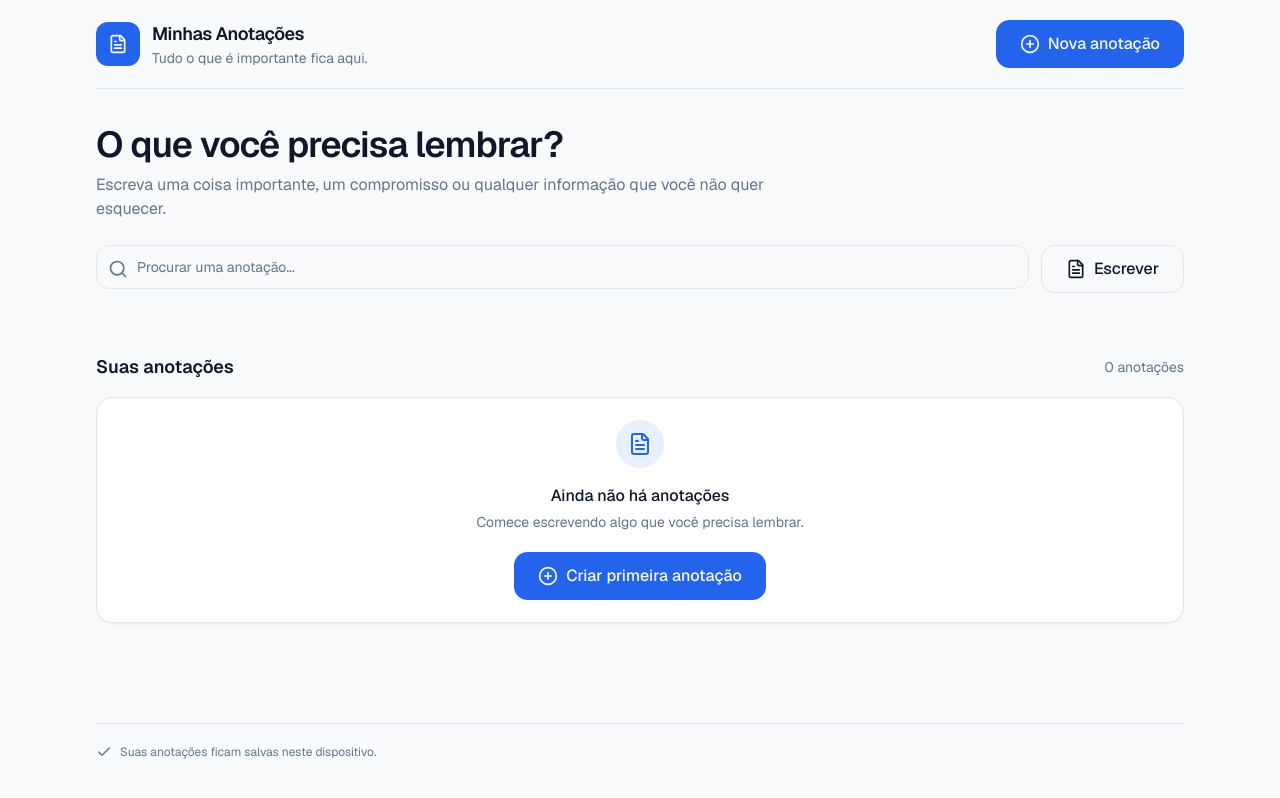
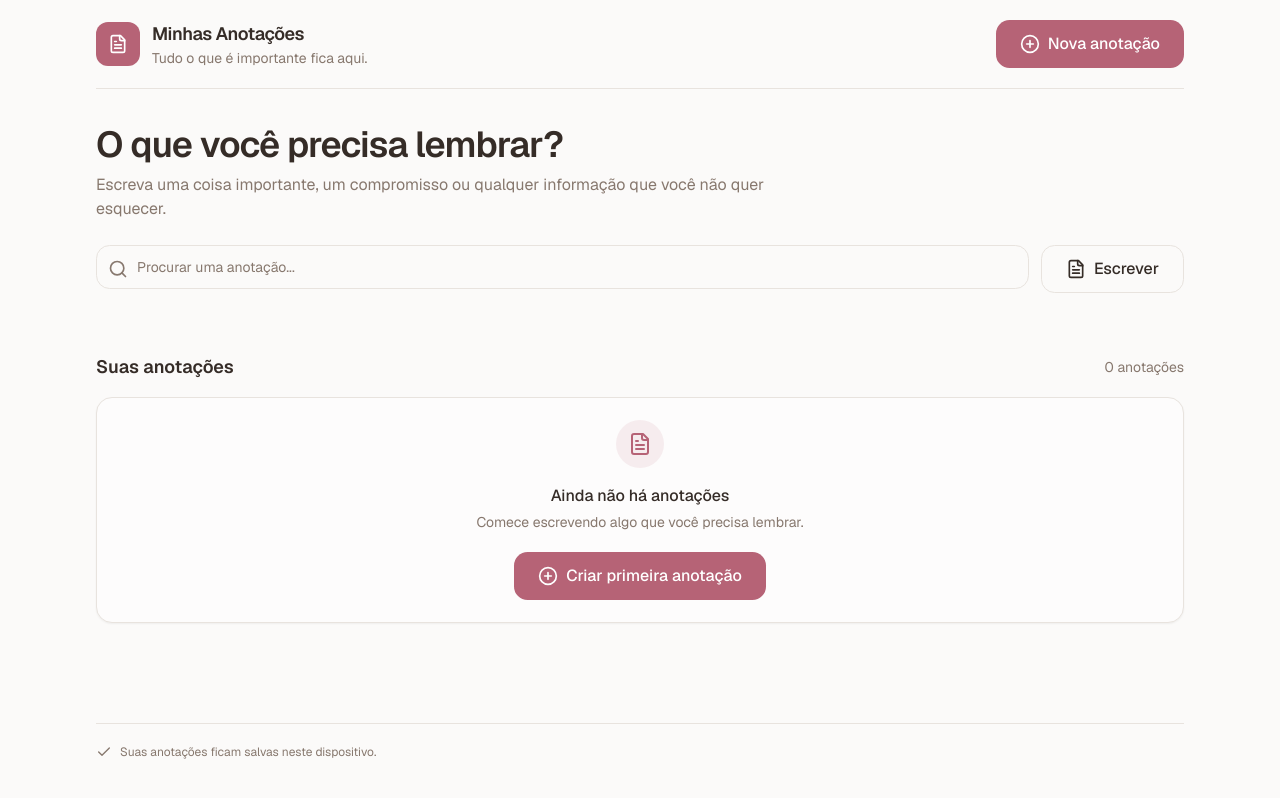
Before and after one commit to mmdj04/App-de-Anota-es, a Next.js app: page / in a window 1280 px wide. Built offline with nearby package versions, Linux system fonts and the light colour scheme.

Commit message:
style: apply soft neutral rose theme

```diff
--- a/app/globals.css
+++ b/app/globals.css
@@ -4,21 +4,23 @@
 
 @layer base {
   :root {
-    --background: 210 40% 98%;
-    --foreground: 222 47% 11%;
-    --card: 0 0% 100%;
-    --card-foreground: 222 47% 11%;
-    --border: 214 32% 91%;
-    --input: 214 32% 91%;
-    --ring: 221 83% 53%;
-    --primary: 221 83% 53%;
-    --primary-foreground: 210 40% 98%;
-    --muted: 210 40% 96%;
-    --muted-foreground: 215 16% 47%;
-    --accent: 210 40% 96%;
-    --accent-foreground: 222 47% 11%;
-    --destructive: 0 72% 51%;
-    --destructive-foreground: 210 40% 98%;
+    --background: 30 20% 98%;
+    --foreground: 24 16% 18%;
+    --card: 30 25% 99%;
+    --card-foreground: 24 16% 18%;
+    --border: 28 18% 89%;
+    --input: 28 18% 86%;
+    --ring: 346 36% 55%;
+    --primary: 346 36% 55%;
+    --primary-foreground: 0 0% 100%;
+    --secondary: 30 18% 94%;
+    --secondary-foreground: 24 16% 22%;
+    --muted: 30 18% 94%;
+    --muted-foreground: 24 10% 48%;
+    --accent: 346 28% 94%;
+    --accent-foreground: 346 30% 30%;
+    --destructive: 0 55% 52%;
+    --destructive-foreground: 0 0% 100%;
     --radius: 0.85rem;
   }
 
```
